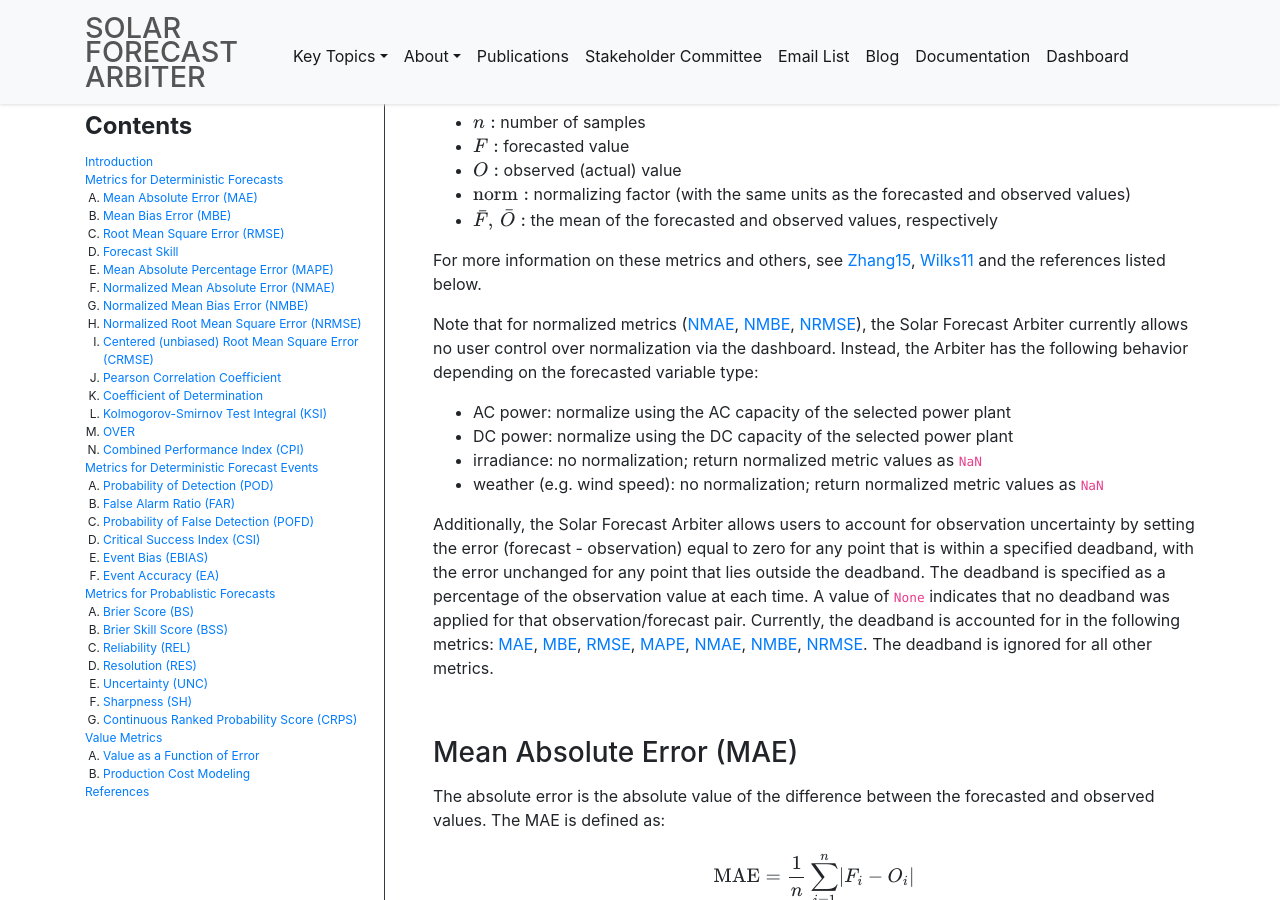
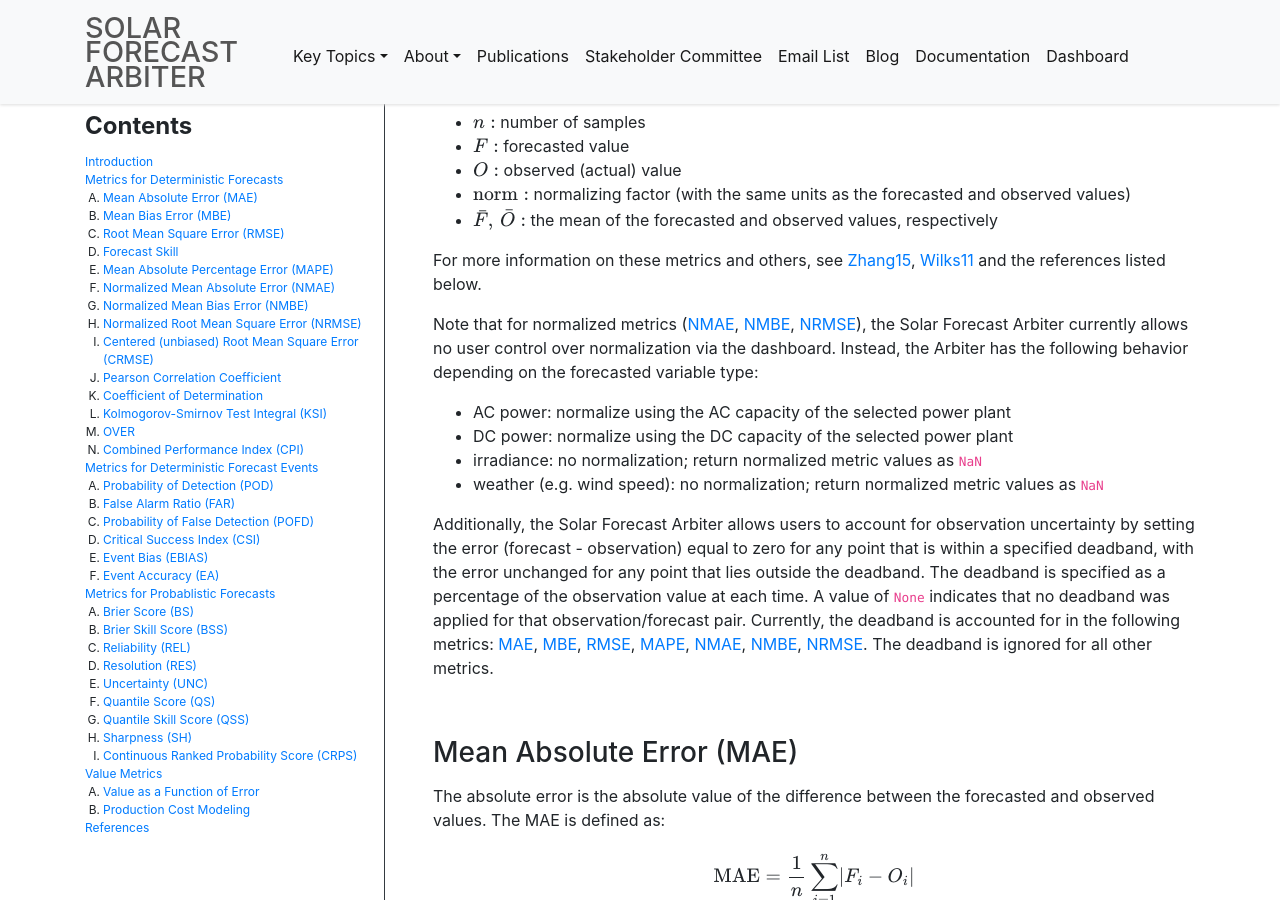
Before and after one commit to SolarArbiter/SolarArbiter.github.io, a Jekyll site: the page built from metrics.md, in a window 1280 px wide and 900 px high, scrolled down 436 px. Built offline with Jekyll 4.4.1, drawn with Linux system fonts in a browser that asks for light colours; formulas are drawn with MathJax 3.

Commit message:
_includes/metrics_sidebar: add QS and QSS

```diff
--- a/_includes/metrics_sidebar.html
+++ b/_includes/metrics_sidebar.html
@@ -35,6 +35,8 @@
       <li><a href="#rel">Reliability (REL)</a></li>
       <li><a href="#res">Resolution (RES)</a></li>
       <li><a href="#unc">Uncertainty (UNC)</a></li>
+      <li><a href="#qs">Quantile Score (QS)</a></li>
+      <li><a href="#qss">Quantile Skill Score (QSS)</a></li>
       <li><a href="#sh">Sharpness (SH)</a></li>
       <li><a href="#crps">Continuous Ranked Probability Score (CRPS)</a></li>
      </ol>
```
